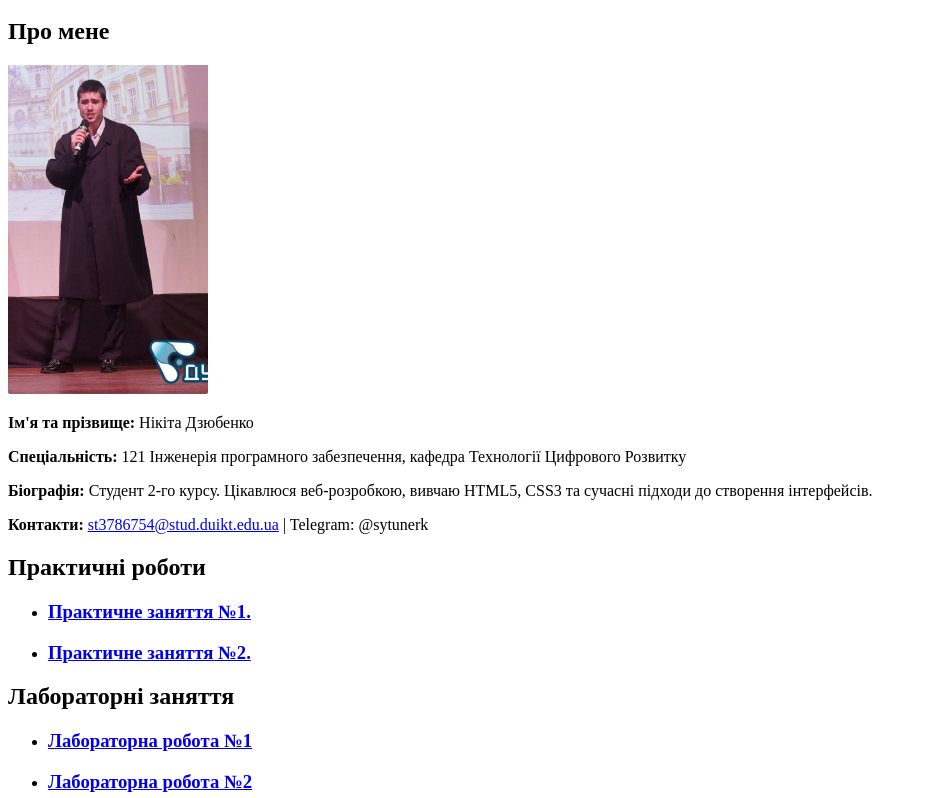
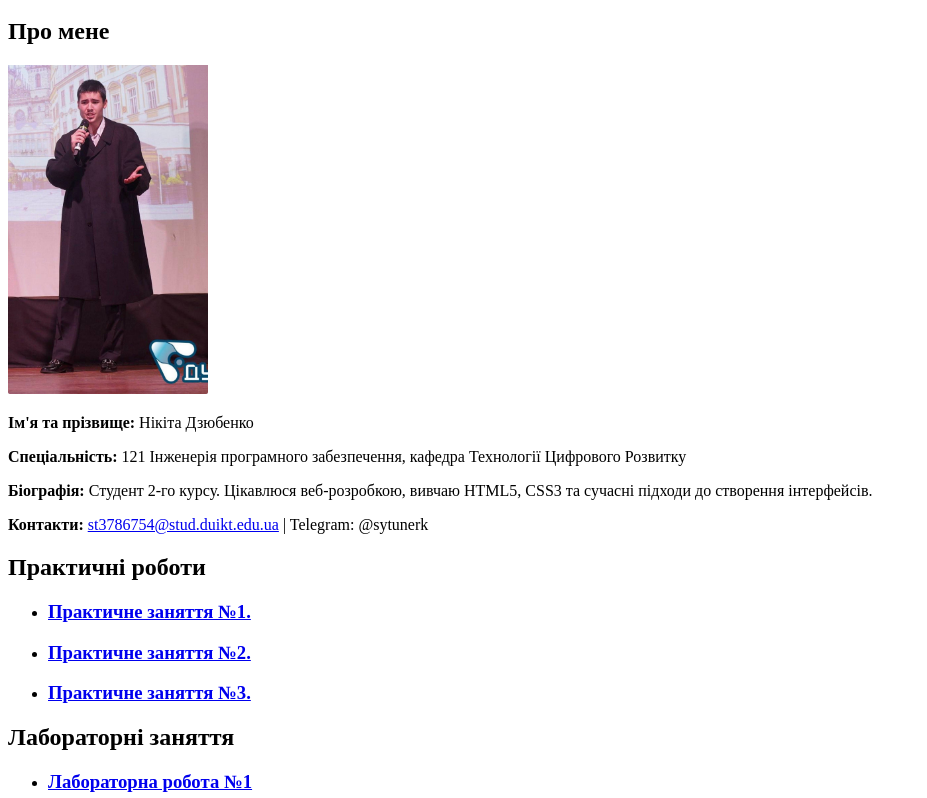
Before and after one commit to pepper9808/web, a plain HTML site: page index.html in a window 1280 px wide. Shown: the part 154-952 px from the top of the page, without its empty margins (0-927 px from the left). Drawn offline with Linux system fonts and the light colour scheme.

Commit message:
index.html

```diff
--- a/index.html
+++ b/index.html
@@ -43,6 +43,9 @@
                 <li>
                     <h3><a href="./pages/practice2.html">Практичне заняття №2.</a></h3>
                 </li>
+                 <li>
+                    <h3><a href="./pages/practice3.html">Практичне заняття №3.</a></h3>
+                </li>
             </ul>
         </section>
 
```
